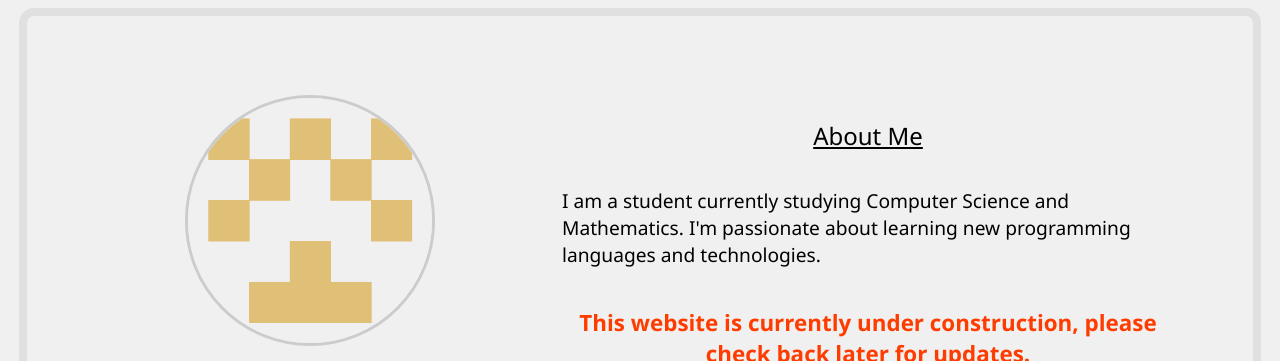
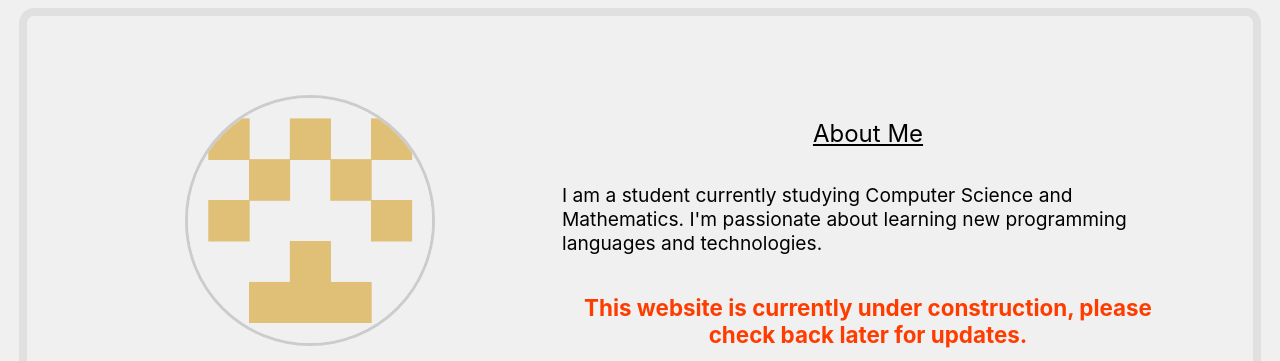
Before and after one commit to ethan-hawksley/hawksley-site, a website: page index.html in a window 1280 px wide. Shown: the top 361 px of the page. Drawn offline with Linux system fonts and the light colour scheme.

Commit message:
adjust font

```diff
--- a/css/styles.css
+++ b/css/styles.css
@@ -1,6 +1,6 @@
 body {
     background-color: #f0f0f0;
-    font-family: "-apple-system, BlinkMacSystemFont", "Segoe UI", Roboto, "Helvetica Neue", Arial, sans-serif;
+    font-family: -apple-system,system-ui,BlinkMacSystemFont,"Segoe UI",Roboto,"Helvetica Neue",Arial,sans-serif;
     font-size: 1rem;
 }
 
```
